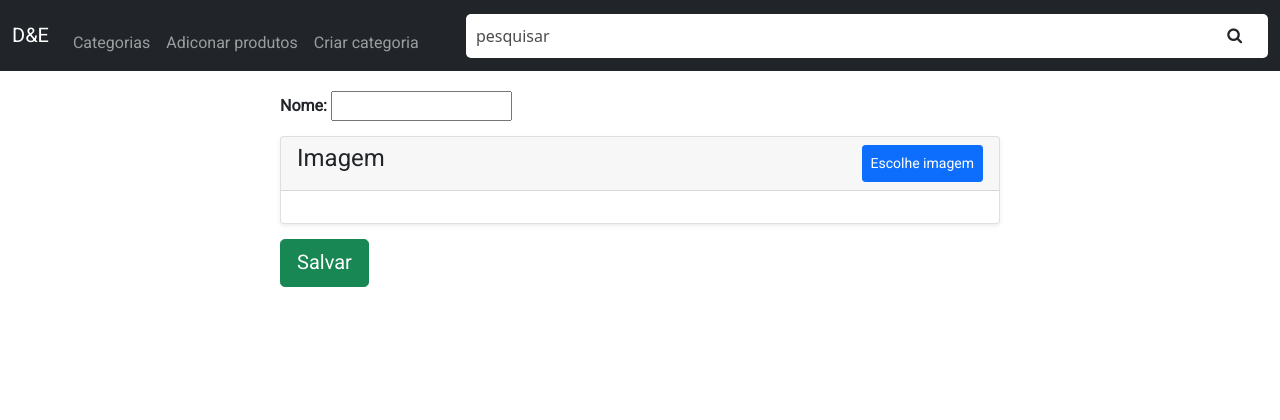
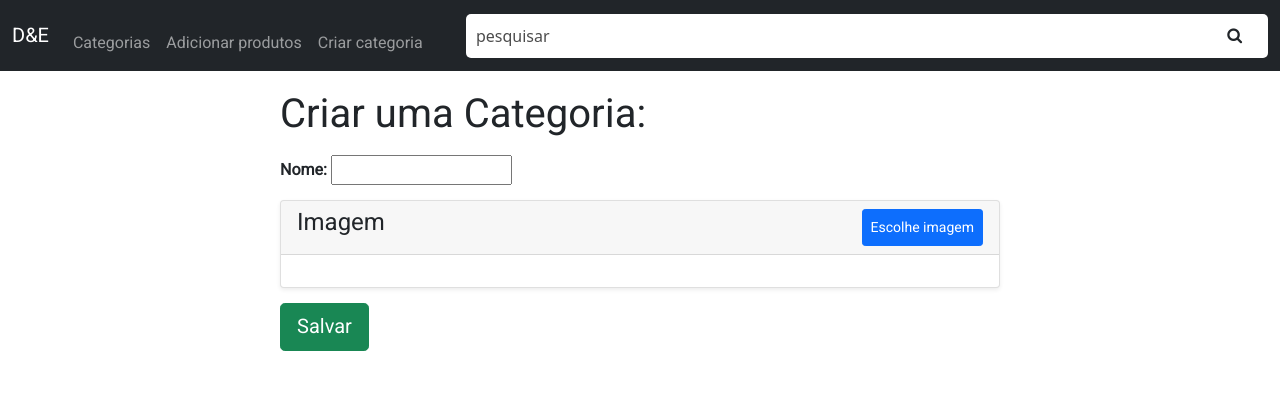
Before and after one commit to The-vinicius/store, a Django app: page /categorias/criar/ in a window 1280 px wide. Shown: the top 420 px of the page. Run offline with Django 4.2, Linux system fonts and the light colour scheme; parts of the project's set-up code (start-up, migrations or seed data) failed here and were passed over.

Commit message:
style pages

```diff
--- a/core/templates/category/category_form.html
+++ b/core/templates/category/category_form.html
@@ -8,6 +8,7 @@
 {% block content %}
 <div class="container justify-content-center d-flex">
 	<form method="post" enctype="multipart/form-data" id="form">{% csrf_token %}
+		<p class="display-6">Criar uma Categoria:</p>
 		<div class="w-max">
 			{{ form.name.errors }}
 			<label for="{{ form.name.id_for_label }}">Nome:</label>
--- a/core/templates/components/navbar.html
+++ b/core/templates/components/navbar.html
@@ -13,7 +13,7 @@
     		</li>
             {% if user|has_role:'gerente' %}
     		<li class="nav-item">
-                <a class="nav-link" href="{% url 'products:add_product' %}">Adiconar produtos</a>
+                <a class="nav-link" href="{% url 'products:add_product' %}">Adicionar produtos</a>
     		</li>
     		<li class="nav-item">
     			<a class="nav-link" href="{% url 'category:add_category' %}">Criar categoria</a>
--- a/core/templates/products/product_form.html
+++ b/core/templates/products/product_form.html
@@ -7,6 +7,7 @@
 {% block content %}
 <div class="container justify-content-center d-flex">
 <form method="post" enctype="multipart/form-data" id="form">{% csrf_token %}
+    <p class="display-6">Adicionar um produto:</p>
     <div class="w-max">
         {{ form.name.errors }}
         <label for="{{ form.name.id_for_label }}">Nome:</label>
```
